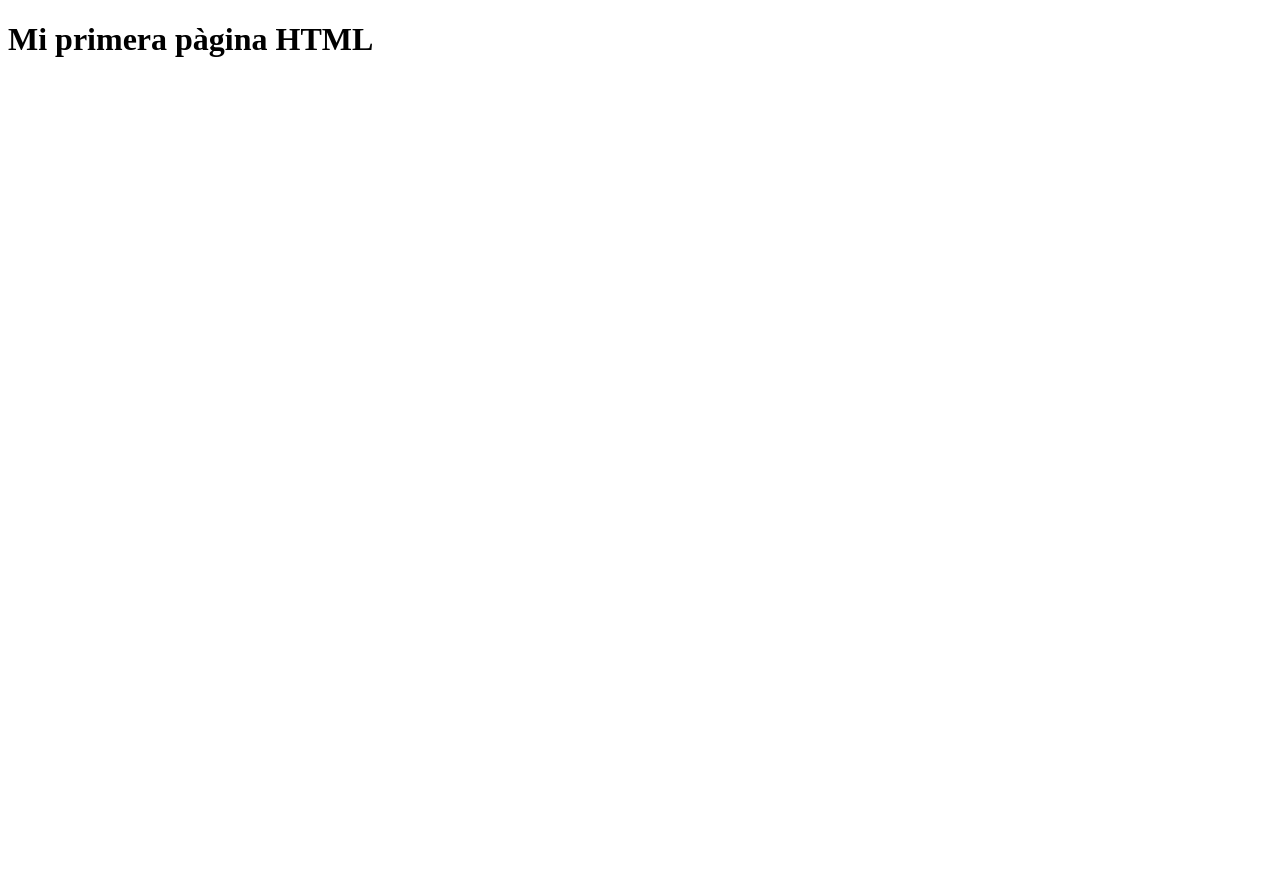
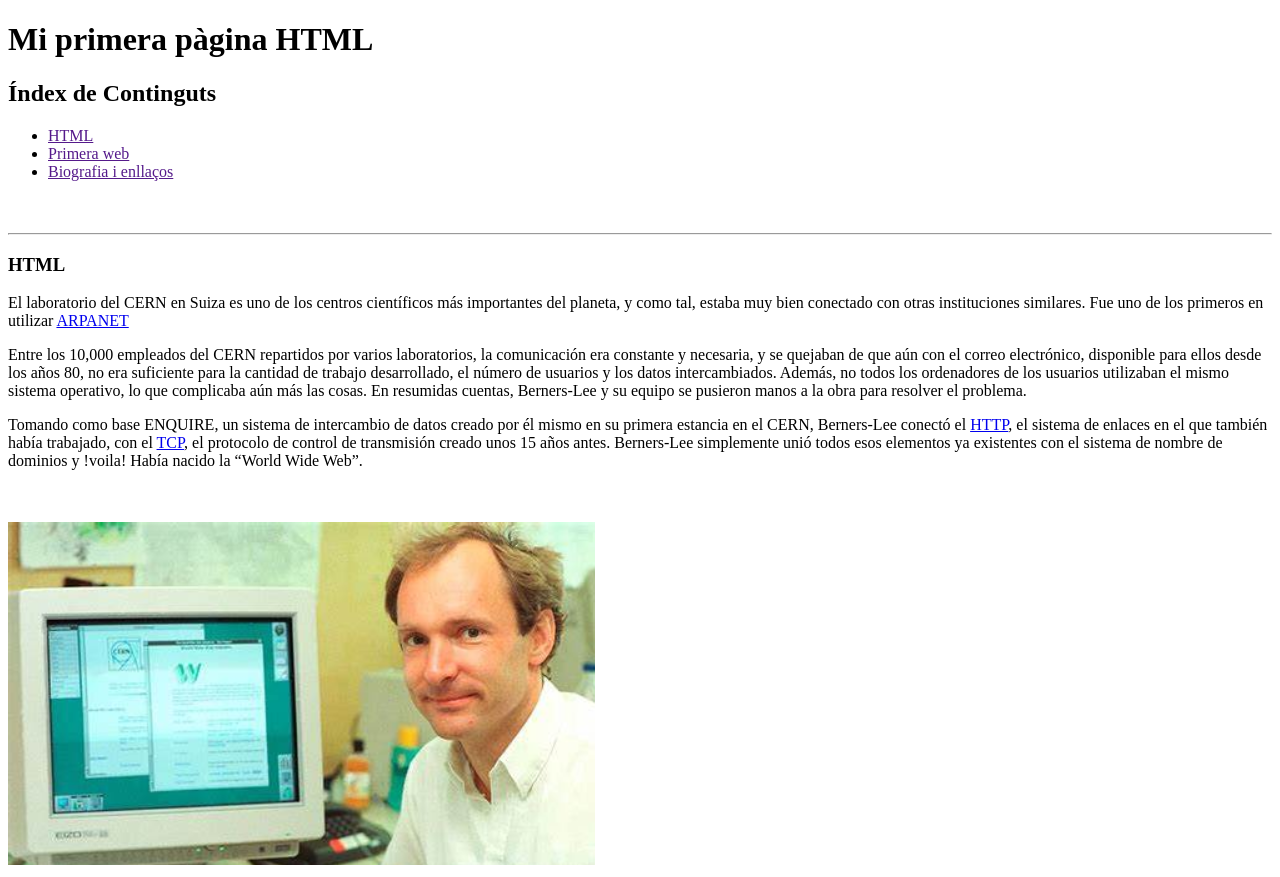
Before and after one commit to aitorarroyo10/0373-A3-mi_primera_pagina_HTML_AitorArroyo, a plain HTML site: page img/index.html in a window 1280 px wide. Before the commit the page ends 800 px from the top, so only its background shows below. Drawn offline with Linux system fonts and the light colour scheme.

Commit message:
Canvis 2

```diff
--- a/img/index.html
+++ b/img/index.html
@@ -4,9 +4,35 @@
     <meta charset="UTF-8">
     <meta name="viewport" content="width=device-width, initial-scale=1.0">
     <title>INDEX</title>
+</head>
+
+<body>
+
     <h1>Mi primera pàgina HTML</h1>
-</head>
-<body>
-    <i class="fa-solid fa-joystick"></i>
+
+    <h2>Índex de Continguts</h2>
+
+    <ul>
+
+        <li><a href="">HTML</li></a>
+        <li><a href="">Primera web</li></a>
+        <li><a href="">Biografia i enllaços</li></a>
+
+        <br><br>
+    </ul>
+
+    <hr>
+
+    <h3>HTML</h3>
+
+    <p>El laboratorio del CERN en Suiza es uno de los centros científicos más importantes del planeta, y como tal, estaba muy bien conectado con otras instituciones similares. Fue uno de los primeros en utilizar <a href="https://es.wikipedia.org/wiki/ARPANET">ARPANET</a></p>
+
+    <p>Entre los 10,000 empleados del CERN repartidos por varios laboratorios, la comunicación era constante y necesaria, y se quejaban de que aún con el correo electrónico, disponible para ellos desde los años 80, no era suficiente para la cantidad de trabajo desarrollado, el número de usuarios y los datos intercambiados. Además, no todos los ordenadores de los usuarios utilizaban el mismo sistema operativo, lo que complicaba aún más las cosas. En resumidas cuentas, Berners-Lee y su equipo se pusieron manos a la obra para resolver el problema.</p>
+
+    <p>Tomando como base ENQUIRE, un sistema de intercambio de datos creado por él mismo en su primera estancia en el CERN, Berners-Lee conectó el <a href="https://es.wikipedia.org/wiki/Protocolo_de_transferencia_de_hipertexto">HTTP</a>, el sistema de enlaces en el que también había trabajado, con el <a href="https://es.wikipedia.org/wiki/Transmission_Control_Protocol">TCP</a>, el protocolo de control de transmisión creado unos 15 años antes. Berners-Lee simplemente unió todos esos elementos ya existentes con el sistema de nombre de dominios y !voila! Había nacido la “World Wide Web”.</p><br><br>
+
+    <img src="..\Imatge1.png">
+
+
 </body>
 </html>
```
Also changed, not shown: Imatge1.png (added).
